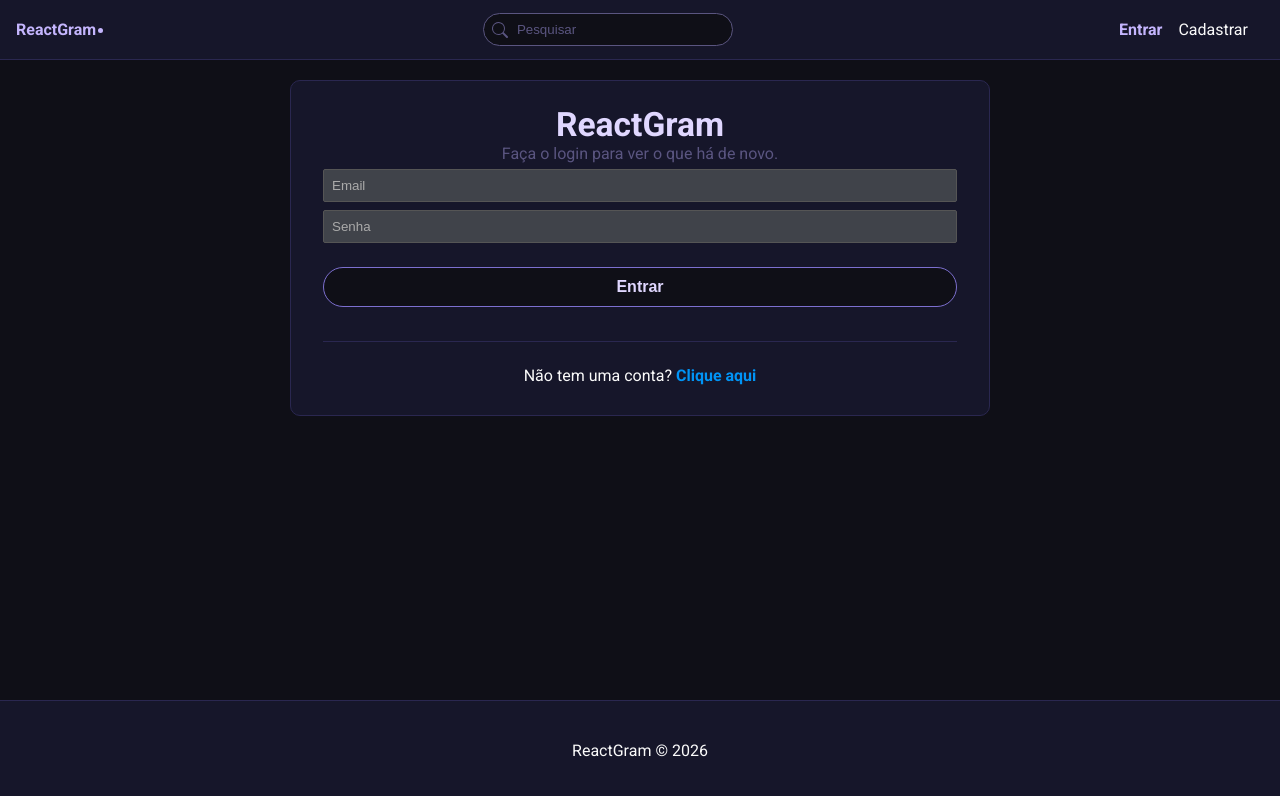
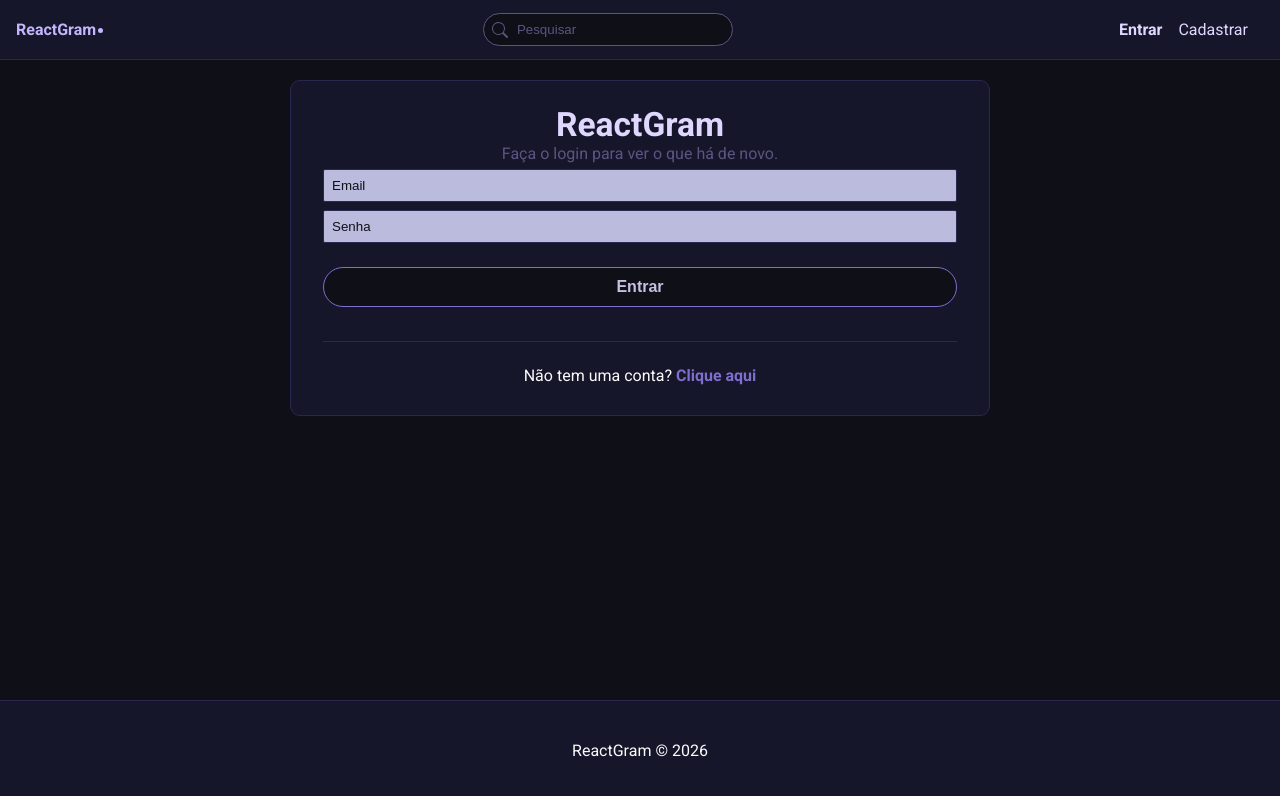
Before and after one commit to marianetasca/ReactGram, a React (Vite) app in the folder frontend/: page /login in a window 1280 px wide. Shown: the top 796 px of the page. Built offline with nearby package versions, Linux system fonts and the light colour scheme; a web font is replaced by a local one.

Commit message:
style: ajustes no CSS

```diff
--- a/frontend/src/components/LikeContainer.css
+++ b/frontend/src/components/LikeContainer.css
@@ -13,5 +13,5 @@
 
 .like p {
   margin-left: 6px;
-  color: #7c6fcf;
+  color: var(--rg-icons);
 }
--- a/frontend/src/components/Navbar.css
+++ b/frontend/src/components/Navbar.css
@@ -2,23 +2,25 @@
   display: flex;
   justify-content: space-between;
   align-items: center;
-  background-color: #16162a;
-  border-bottom: 1px solid #2a2750;
+  background-color: var(--rg-cards);
+  border-bottom: 1px solid var(--rg-border);
   padding: 0.3em 1em;
   position: fixed;
   width: 100%;
   height: 60px;
 }
-.nav-link svg { color: #7c6fcf; }
-.active-link svg { color: #c4b5fd; }
+.nav-link svg { color: var(--rg-icons); }
+.active-link svg { color: var(--rg-icons-light); }
 
 .logo-container {
   position: relative;
 }
+
 #logo {
   font-weight: bold;
-  color: #c4b5fd;
+  color: var(--rg-icons-light);
 }
+
 .logo-dot{
   display: inline;
   position: absolute;
@@ -26,10 +28,13 @@
   height: 5px;
   bottom: 6px;
   right: -7px;
-  background-color: #c4b5fd;
+  background-color: var(--rg-icons-light);
   border-radius: 50%;
 }
 
+.nav-text {
+  color: var(--rg-title);
+}
 #search-form {
   position: relative;
   width: 30%;
@@ -40,20 +45,20 @@
   position: absolute;
   top: 9px;
   left: 9px;
-  color: #5a5580;
+  color: var(--rg-muted);
 }
 
 #search-form input {
   padding-left: 2.5em;
   border-radius: 20px;
-  border-color: #5a5580;
+  border-color: var(--rg-muted);
   width: 100%;
   margin: 0;
-  background-color: #0f0f17;
+  background-color: var(--rg-bg);
 }
 
 #search-form input::placeholder {
-  color: #5a5580;
+  color: var(--rg-muted);
 }
 
 #nav-links {
@@ -74,5 +79,5 @@
 }
 
 .logout {
-  color: #5a5580;
+  color: var(--rg-muted);
 }
--- a/frontend/src/components/Navbar.jsx
+++ b/frontend/src/components/Navbar.jsx
@@ -86,11 +86,11 @@ const Navbar = () => {
         ) : (
           // nao autenticado
           <>
-            <li className="">
-              <NavLink to="/login">Entrar</NavLink>
+            <li>
+              <NavLink to="/login" className="nav-text">Entrar</NavLink>
             </li>
             <li className="">
-              <NavLink to="/register">Cadastrar</NavLink>
+              <NavLink to="/register" className="nav-text">Cadastrar</NavLink>
             </li>
           </>
         )}
--- a/frontend/src/components/PhotoItem.css
+++ b/frontend/src/components/PhotoItem.css
@@ -9,7 +9,7 @@
   display: flex;
   align-items: center;
   padding: 10px;
-  background-color: #16162a;
+  background-color: var(--rg-cards);
   border-top-left-radius: 10px;
   border-top-right-radius: 10px;
   margin-bottom: 0;
--- a/frontend/src/index.css
+++ b/frontend/src/index.css
@@ -12,7 +12,7 @@
 
 body {
   font-family: "Roboto", sans-serif;
-  background-color: #0f0f17;
+  background-color: var(--rg-bg);
   color: #fafafa;
 }
 
@@ -60,9 +60,9 @@ label span {
 }
 
 input {
-  background-color: #40434a;
-  color: #aaa;
-  border: 1px solid #555;
+  background-color: #bbbbde;
+  color: #0f0f17;
+  border: 1px solid var(--rg-border);
   border-radius: 2px;
   padding: 8px 8px;
   outline: none;
@@ -70,14 +70,14 @@ input {
 }
 
 input::placeholder {
-  color: #aaa;
+  color: #0f0f17;
 }
 
 .btn,
 button,
 input[type="submit"] {
   background-color: var(--rg-bg);
-  color: #e0d7ff;
+  color: #c8c0e3;
   border: 1px solid var(--rg-icons);
   padding: 10px 8px;
   font-weight: bold;
@@ -91,7 +91,7 @@ input[type="submit"] {
 
 input:disabled {
   cursor: not-allowed;
-  background-color: #000;
+  background-color: #5a5580;
 }
 
 button:hover,
--- a/frontend/src/pages/Auth/Auth.css
+++ b/frontend/src/pages/Auth/Auth.css
@@ -40,5 +40,5 @@
 #login p a,
 #register p a {
   font-weight: bold;
-  color: #0094f6;
+  color: var(--rg-icons);
 }
--- a/frontend/src/pages/Auth/Register.jsx
+++ b/frontend/src/pages/Auth/Register.jsx
@@ -79,7 +79,7 @@ const Register = () => {
       </form>
 
       <p>
-        Já possiu uma conta? <Link to="/login">Clique aqui.</Link>
+        Já possui uma conta? <Link to="/login">Clique aqui.</Link>
       </p>
     </div>
   );
--- a/frontend/src/pages/editProfile/EditProfile.css
+++ b/frontend/src/pages/editProfile/EditProfile.css
@@ -18,5 +18,7 @@
   height: 130px;
   border-radius: 50%;
   margin-bottom: 1em;
+  margin-top: 1em;
   justify-self: center;
+  object-fit: cover;
 }
--- a/frontend/src/pages/profile/Profile.css
+++ b/frontend/src/pages/profile/Profile.css
@@ -105,6 +105,15 @@
   margin-bottom: 8px;
 }
 
+.view-hover:hover {
+  color: rgb(95, 149, 255);
+}
+.edit-hover:hover {
+  color: rgb(255, 162, 0);
+}
+.delete-hover:hover {
+  color: red;
+}
 
 @media (min-width: 768px) {
   .photo img {
--- a/frontend/src/pages/profile/Profile.jsx
+++ b/frontend/src/pages/profile/Profile.jsx
@@ -226,10 +226,10 @@ const Profile = () => {
                 {id === userAuth._id ? (
                   <div className="actions">
                     <Link to={`/photos/${photo._id}`}>
-                      <BsFillEyeFill />
+                      <BsFillEyeFill className="view-hover"/>
                     </Link>
-                    <BsPencilFill onClick={() => handleEdit(photo)} />
-                    <BsFillTrash3Fill onClick={() => handleDelete(photo._id)} />
+                    <BsPencilFill className="edit-hover" onClick={() => handleEdit(photo)} />
+                    <BsFillTrash3Fill className="delete-hover" onClick={() => handleDelete(photo._id)} />
                   </div>
                 ) : (
                   <div>
```
